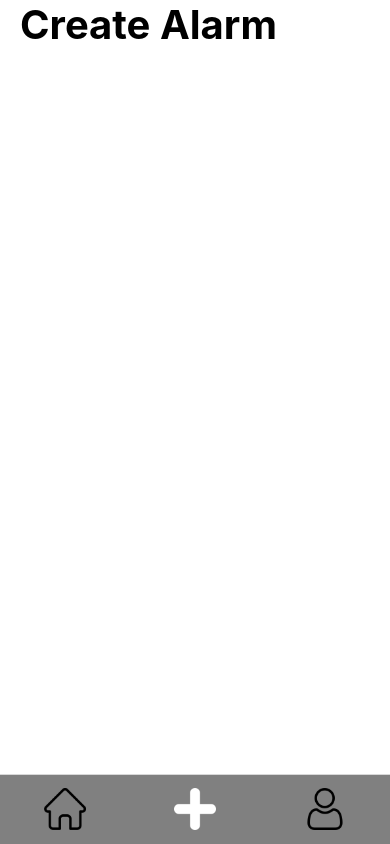
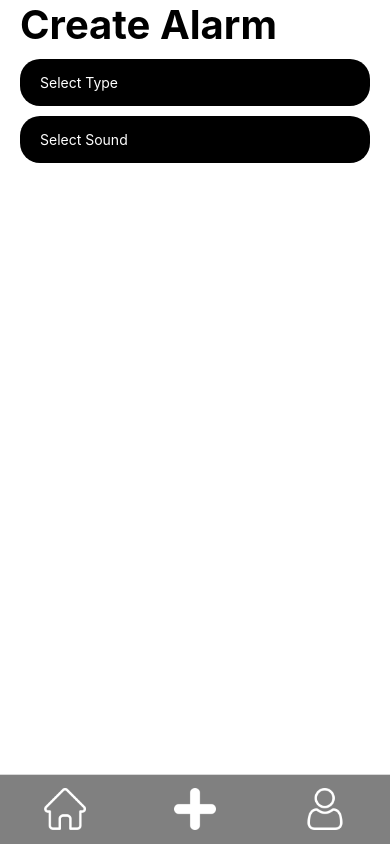
Before and after one commit to harri37/getUp, a React Native app: screen /EditAlarm in a window 390 px wide. Built offline with nearby package versions, Linux system fonts and the light colour scheme.

Commit message:
feat: drop down pickers for alarm sound & type

```diff
--- a/components/Tabs.js
+++ b/components/Tabs.js
@@ -34,7 +34,7 @@ const Tabs = () => {
           style={{
             width: height / 20,
             height: height / 20, //This can definitely be done better
-            tintColor: focused ? colors[theme].bgColor : colors[theme].fgColor, //Colours will change
+            tintColor: colors[theme].bgColor, //Colours will change
           }}
         />
       </View>
--- a/screens/EditAlarm.js
+++ b/screens/EditAlarm.js
@@ -1,16 +1,102 @@
-import {View, Text} from 'react-native';
-import React from 'react';
+import {View, Text, TouchableOpacity} from 'react-native';
+import React, {useState, useContext} from 'react';
 import Container from '../components/Container';
 import Title from '../components/Title';
+import {colors} from '../data/theme';
+import {AppContext} from '../helper/AppContext';
 
+/**
+ * Create / edit alarm page. Conditionally renders based on route.
+ *
+ * (Not yet implemented) if this page is navigated to from an existing alarm
+ * fields will be prefilled with existing alarm data.
+ *
+ * @param {Object} route react navigation route
+ * @returns render for create / edit alarm page
+ */
 const EditAlarm = ({route}) => {
+  const [type, setType] = useState('Select Type');
+  const [sound, setSound] = useState('Select Sound');
+  const {theme} = useContext(AppContext);
+
+  const options = ['Standard', 'NFC', 'Payment'];
+  const sounds = ['Standard', 'Radio', 'Siren'];
+
+  /**
+   * Creates a drop down picker component and saves chosen option
+   * in useState variable
+   *
+   * To create an inital select message, initialise the useState variable
+   * with this message
+   * @param {Array} data array of options to choose from
+   * @param {Text} value useState variable to store value
+   * @param {Function} setValue setter function for useState value
+   * @returns render for drop down picker
+   */
+  const DropdownPicker = ({data, value, setValue}) => {
+    const [shown, setShown] = useState(false);
+
+    const styles = {
+      text: {
+        color: colors[theme].bgColor,
+        paddingTop: 15,
+        paddingBottom: 15,
+      },
+      container: {
+        flexDirection: 'column',
+        justifyContent: 'center',
+        marginTop: 10,
+
+        borderRadius: 20,
+        paddingLeft: 20,
+        backgroundColor: colors[theme].fgColor,
+      },
+    };
+
+    /**
+     * Creates a single item within drop down list. Clicking
+     * on this component will set the passed in state variable to
+     * the component value
+     * @param {Text} value value of dropdown item
+     * @returns render for a drop down item
+     */
+    const DropdownItem = ({value}) => {
+      return (
+        <TouchableOpacity
+          onPress={() => {
+            setValue(value);
+            setShown(false);
+          }}>
+          <Text style={styles.text}>{value}</Text>
+        </TouchableOpacity>
+      );
+    };
+
+    return (
+      <TouchableOpacity
+        style={styles.container}
+        onPress={() => setShown(!shown)}>
+        <Text style={styles.text}>{value}</Text>
+        {shown && data.map(item => <DropdownItem value={item} key={item} />)}
+      </TouchableOpacity>
+    );
+  };
+
+  //Check if we have come from an existing alarm
   const {alarmId} = typeof route.params === 'undefined' ? '' : route.params;
+
   return (
     <Container
       children={
-        <Title
-          text={typeof alarmId === 'undefined' ? 'Create Alarm' : 'Edit Alarm'}
-        />
+        <>
+          <Title
+            text={
+              typeof alarmId === 'undefined' ? 'Create Alarm' : 'Edit Alarm'
+            }
+          />
+          <DropdownPicker data={options} value={type} setValue={setType} />
+          <DropdownPicker data={sounds} value={sound} setValue={setSound} />
+        </>
       }
     />
   );
```
